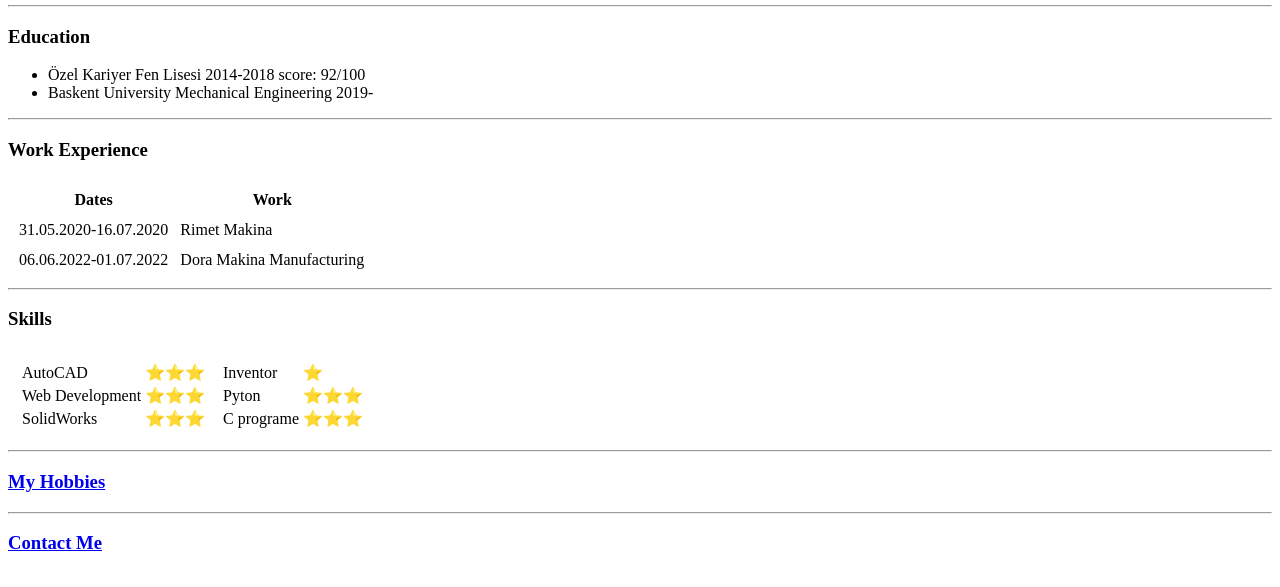
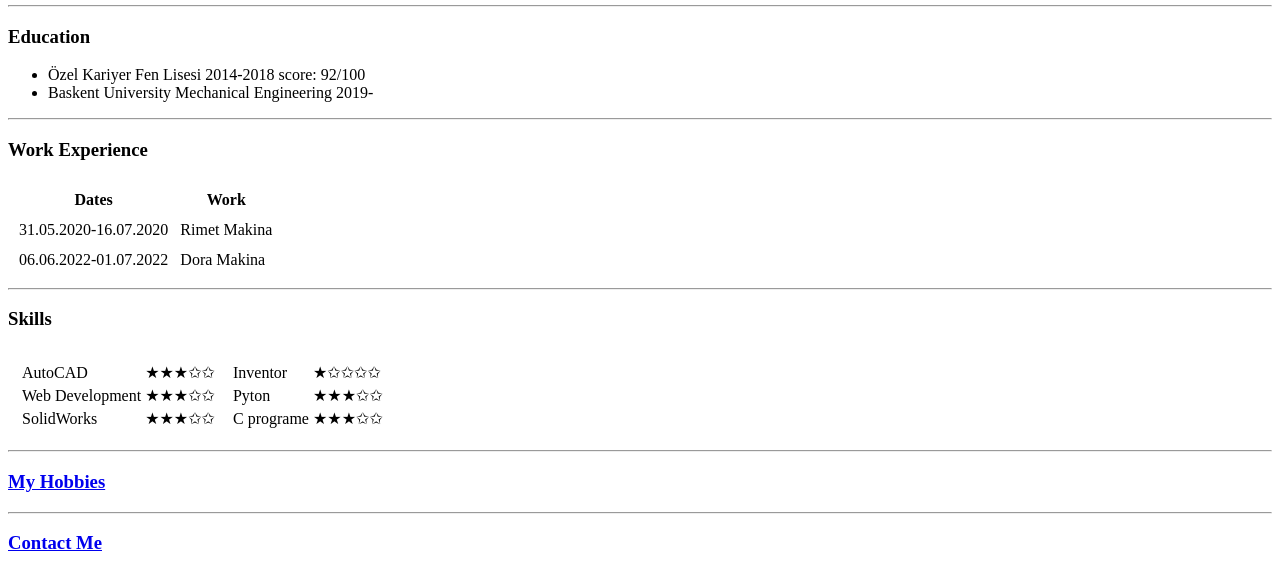
Before and after one commit to bugra1106/CV, a plain HTML site: page index.html in a window 1280 px wide. Shown: the part 201-788 px from the top of the page. Drawn offline with Linux system fonts and the light colour scheme.

Commit message:
Add files via upload

```diff
--- a/index.html
+++ b/index.html
@@ -42,7 +42,7 @@
       </tr>
       <tr>
         <td>06.06.2022-01.07.2022</td>
-        <td>Dora Makina Manufacturing</td>
+        <td>Dora Makina</td>
       </tr>
     </tbody>
     <tfoot>
@@ -57,15 +57,15 @@
         <table>
           <tr>
             <td>AutoCAD</td>
-            <td>⭐⭐⭐</td>
+            <td>★★★✩✩</td>
           </tr>
           <tr>
             <td>Web Development</td>
-            <td>⭐⭐⭐</td>
+            <td>★★★✩✩</td>
           </tr>
           <tr>
             <td>SolidWorks</td>
-            <td>⭐⭐⭐</td>
+            <td>★★★✩✩</td>
           </tr>
         </table>
       </td>
@@ -73,15 +73,15 @@
         <table>
           <tr>
             <td>Inventor</td>
-            <td>⭐</td>
+            <td>★✩✩✩✩</td>
           </tr>
           <tr>
             <td>Pyton</td>
-            <td>⭐⭐⭐</td>
+            <td>★★★✩✩</td>
           </tr>
           <tr>
             <td>C programe</td>
-            <td>⭐⭐⭐</td>
+            <td>★★★✩✩</td>
           </tr>
         </table>
       </td>
```
